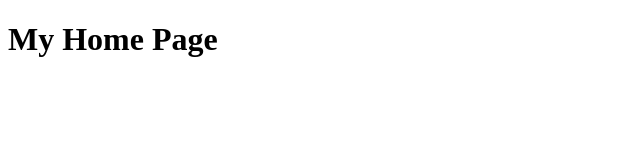
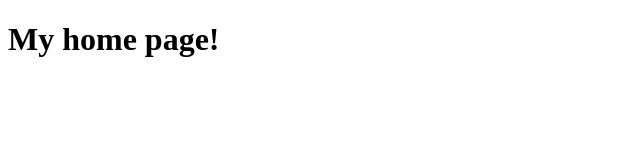
Before and after one commit to Vchu1070/Webpage, a plain HTML site: page index.html in a window 1280 px wide. Shown: the whole page, without its empty margins (0-640 px from the left). Drawn offline with Linux system fonts and the light colour scheme.

Commit message:
Index.html

```diff
--- a/index.html
+++ b/index.html
@@ -1,9 +1,8 @@
 <!DOCTYPE html>
 <html>
-
 <head>
 </head>
 <body>
-    <h1> My Home Page</h1>
+    <h1>My home page!</h1>
 </body>
 </html>
```
